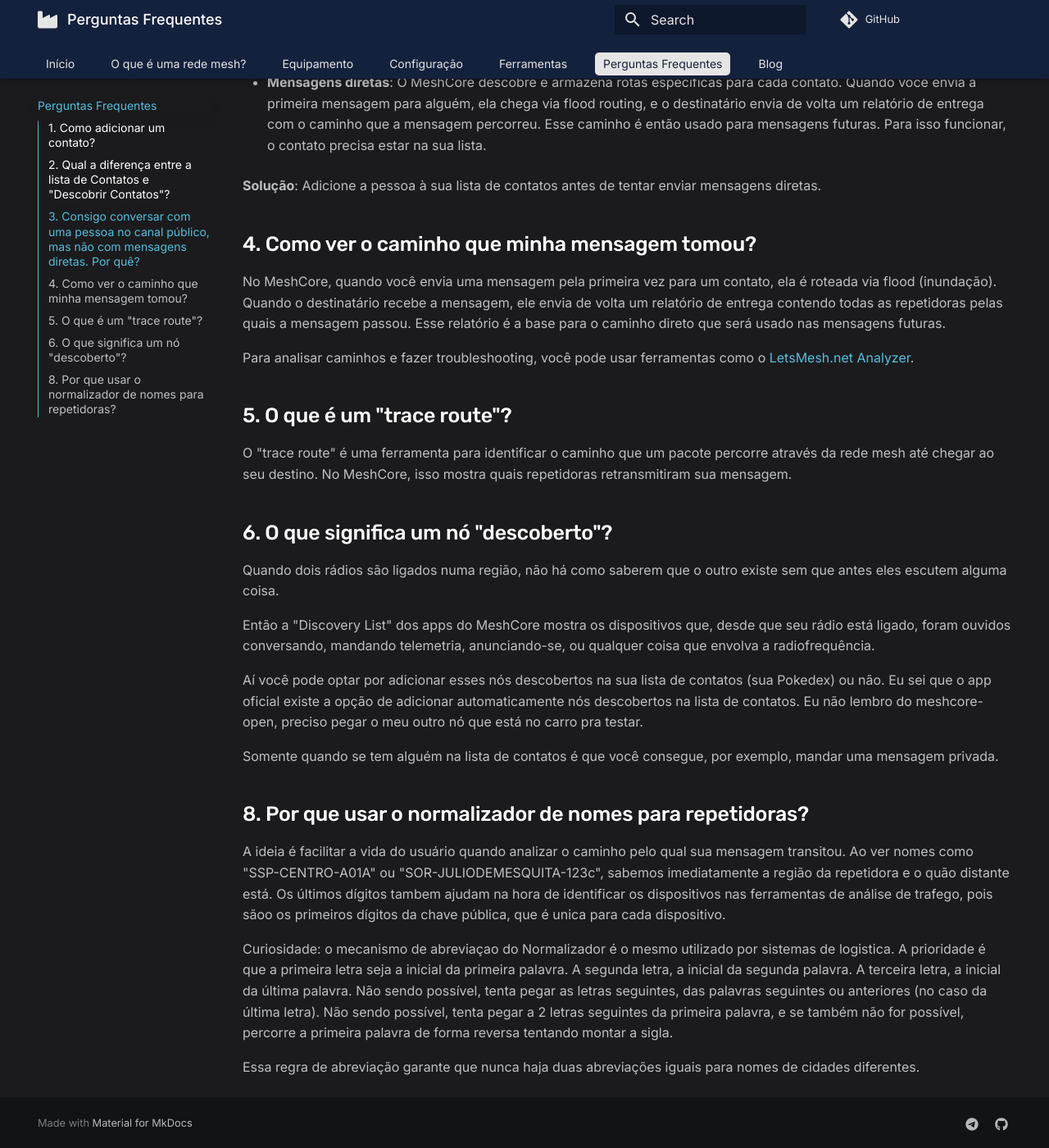
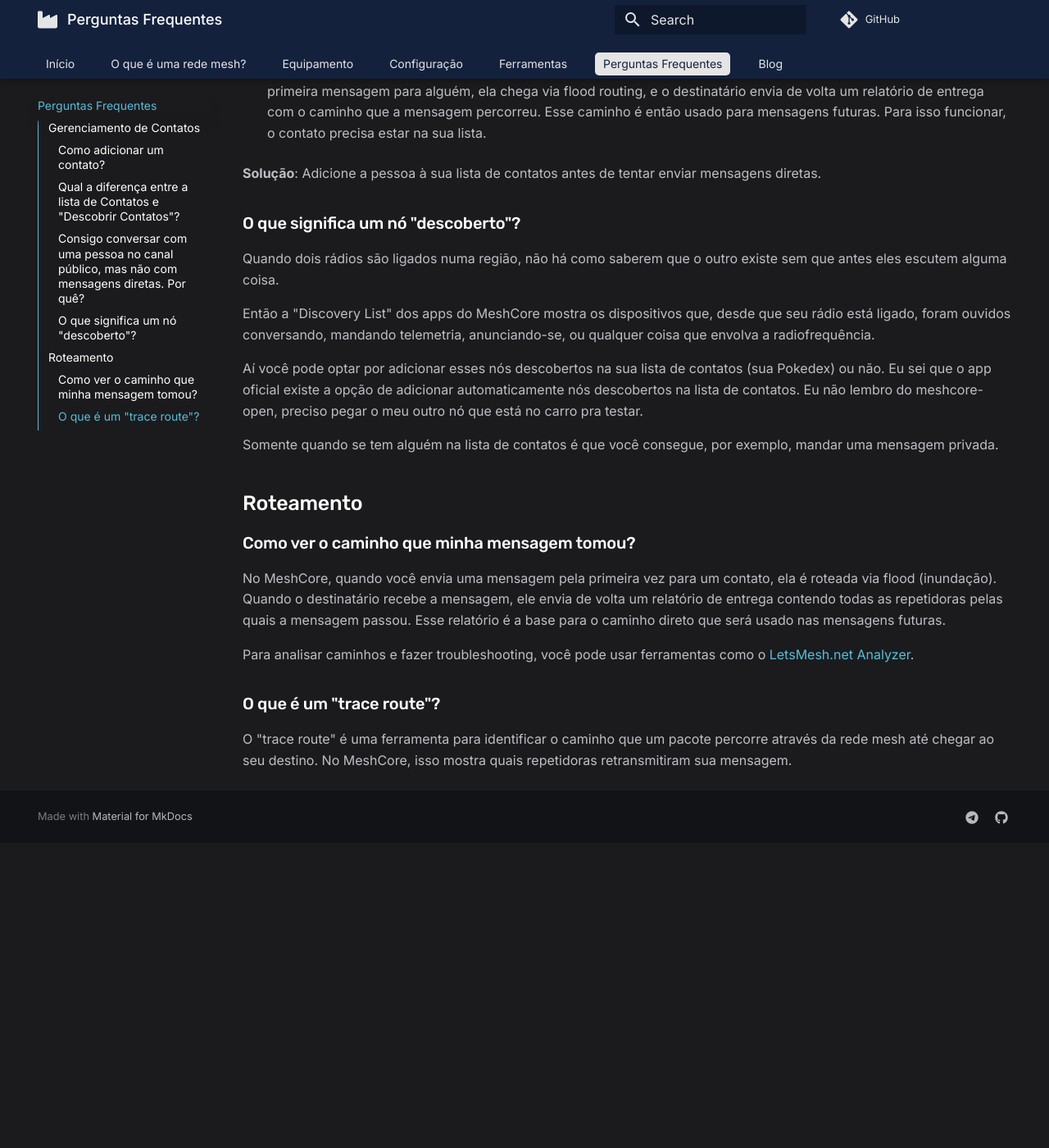
Before and after one commit to MeshSorocaba/meshsorocaba.github.io, an MkDocs documentation site: the page built from docs/perguntas-frequentes.md, in a window 1280 px wide and 1400 px high, scrolled down 1081 px. Shown: the whole window at 82% size. Built offline with MkDocs 1.6.1 and Material for MkDocs 9.7.7, drawn with Linux system fonts in a browser that asks for light colours; comment, search, counter and statistics services are not loaded; after the commit the page ends 2109 px from its top, so only the background shows below that; some of the changed text lies outside the part shown.

Commit message:
Reorganiza FAQ: agrupa perguntas por tema e remove seção do normalizador

```diff
--- a/docs/perguntas-frequentes.md
+++ b/docs/perguntas-frequentes.md
@@ -1,6 +1,8 @@
 # Perguntas Frequentes sobre o MeshCore
 
-## 1. Como adicionar um contato?
+## Gerenciamento de Contatos
+
+### Como adicionar um contato?
 
 Existem várias formas de adicionar um contato no MeshCore:
 
@@ -12,7 +14,7 @@ Existem várias formas de adicionar um contato no MeshCore:
 
 - **Anúncios**: Quando você e outra pessoa enviam um anúncio e vocês estão ao alcance um do outro, isso sinaliza sua presença na rede e vocês aparecem mutuamente na lista de dispositivos descobertos.
 
-## 2. Qual a diferença entre a lista de Contatos e "Descobrir Contatos"?
+### Qual a diferença entre a lista de Contatos e "Descobrir Contatos"?
 
 - **Descobrir Contatos (Discovery List)**: Mostra os dispositivos que, desde que seu rádio foi ligado, foram ouvidos conversando, mandando telemetria, anunciando-se, ou qualquer outra atividade na radiofrequência. É uma lista dinâmica de nós que foram detectados, mas que você ainda não adicionou oficialmente.
 
@@ -20,7 +22,7 @@ Existem várias formas de adicionar um contato no MeshCore:
 
 A diferença prática é que você pode ver dispositivos na lista de descobertas, mas só consegue enviar mensagens diretas para quem está na sua lista de contatos.
 
-## 3. Consigo conversar com uma pessoa no canal público, mas não com mensagens diretas. Por quê?
+### Consigo conversar com uma pessoa no canal público, mas não com mensagens diretas. Por quê?
 
 Isso acontece porque as mensagens diretas (privadas) requerem que o destinatário esteja na sua lista de contatos. Canais públicos funcionam de forma diferente:
 
@@ -30,17 +32,7 @@ Isso acontece porque as mensagens diretas (privadas) requerem que o destinatári
 
 **Solução**: Adicione a pessoa à sua lista de contatos antes de tentar enviar mensagens diretas.
 
-## 4. Como ver o caminho que minha mensagem tomou?
-
-No MeshCore, quando você envia uma mensagem pela primeira vez para um contato, ela é roteada via flood (inundação). Quando o destinatário recebe a mensagem, ele envia de volta um relatório de entrega contendo todas as repetidoras pelas quais a mensagem passou. Esse relatório é a base para o caminho direto que será usado nas mensagens futuras.
-
-Para analisar caminhos e fazer troubleshooting, você pode usar ferramentas como o [LetsMesh.net Analyzer](https://analyzer.letsmesh.net/packets?region=SOD).
-
-## 5. O que é um "trace route"?
-
-O "trace route" é uma ferramenta para identificar o caminho que um pacote percorre através da rede mesh até chegar ao seu destino. No MeshCore, isso mostra quais repetidoras retransmitiram sua mensagem.
-
-## 6. O que significa um nó "descoberto"?
+### O que significa um nó "descoberto"?
 
 Quando dois rádios são ligados numa região, não há como saberem que o outro existe sem que antes eles escutem alguma coisa.
 
@@ -50,10 +42,14 @@ Aí você pode optar por adicionar esses nós descobertos na sua lista de contat
 
 Somente quando se tem alguém na lista de contatos é que você consegue, por exemplo, mandar uma mensagem privada.
 
-## 8. Por que usar o normalizador de nomes para repetidoras?
+## Roteamento
 
-A ideia é facilitar a vida do usuário quando analizar o caminho pelo qual sua mensagem transitou. Ao ver nomes como "SSP-CENTRO-A01A" ou "SOR-JULIODEMESQUITA-123c", sabemos imediatamente a região da repetidora e o quão distante está. Os últimos dígitos tambem ajudam na hora de identificar os dispositivos nas ferramentas de análise de trafego, pois sãoo os primeiros dígitos da chave pública, que é unica para cada dispositivo.
+### Como ver o caminho que minha mensagem tomou?
 
-Curiosidade: o mecanismo de abreviaçao do Normalizador é o mesmo utilizado por sistemas de logistica. A prioridade é que a primeira letra seja a inicial da primeira palavra. A segunda letra, a inicial da segunda palavra. A terceira letra, a inicial da última palavra. Não sendo possível, tenta pegar as letras seguintes, das palavras seguintes ou anteriores (no caso da última letra). Não sendo possível, tenta pegar a 2 letras seguintes da primeira palavra, e se também não for possível, percorre a primeira palavra de forma reversa tentando montar a sigla.
+No MeshCore, quando você envia uma mensagem pela primeira vez para um contato, ela é roteada via flood (inundação). Quando o destinatário recebe a mensagem, ele envia de volta um relatório de entrega contendo todas as repetidoras pelas quais a mensagem passou. Esse relatório é a base para o caminho direto que será usado nas mensagens futuras.
 
-Essa regra de abreviação garante que nunca haja duas abreviações iguais para nomes de cidades diferentes.
+Para analisar caminhos e fazer troubleshooting, você pode usar ferramentas como o [LetsMesh.net Analyzer](https://analyzer.letsmesh.net/packets?region=SOD).
+
+### O que é um "trace route"?
+
+O "trace route" é uma ferramenta para identificar o caminho que um pacote percorre através da rede mesh até chegar ao seu destino. No MeshCore, isso mostra quais repetidoras retransmitiram sua mensagem.
```
